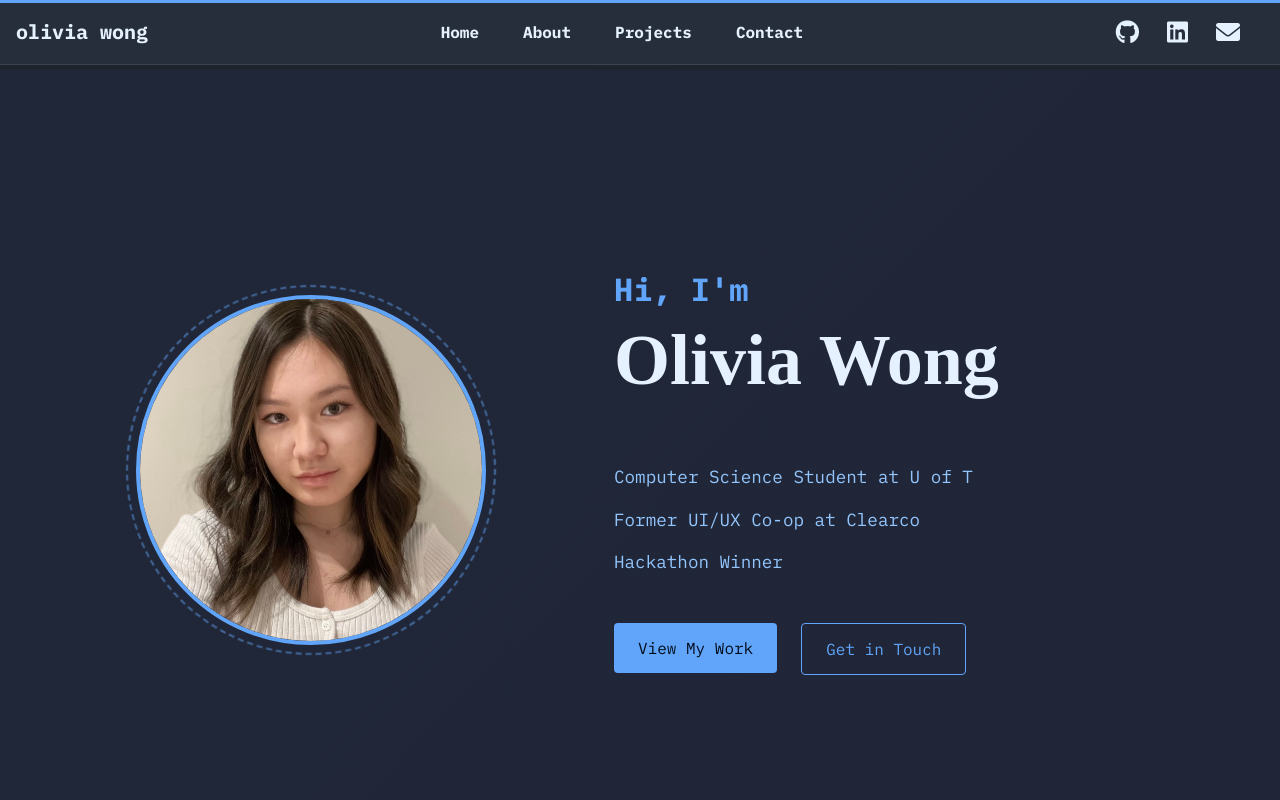
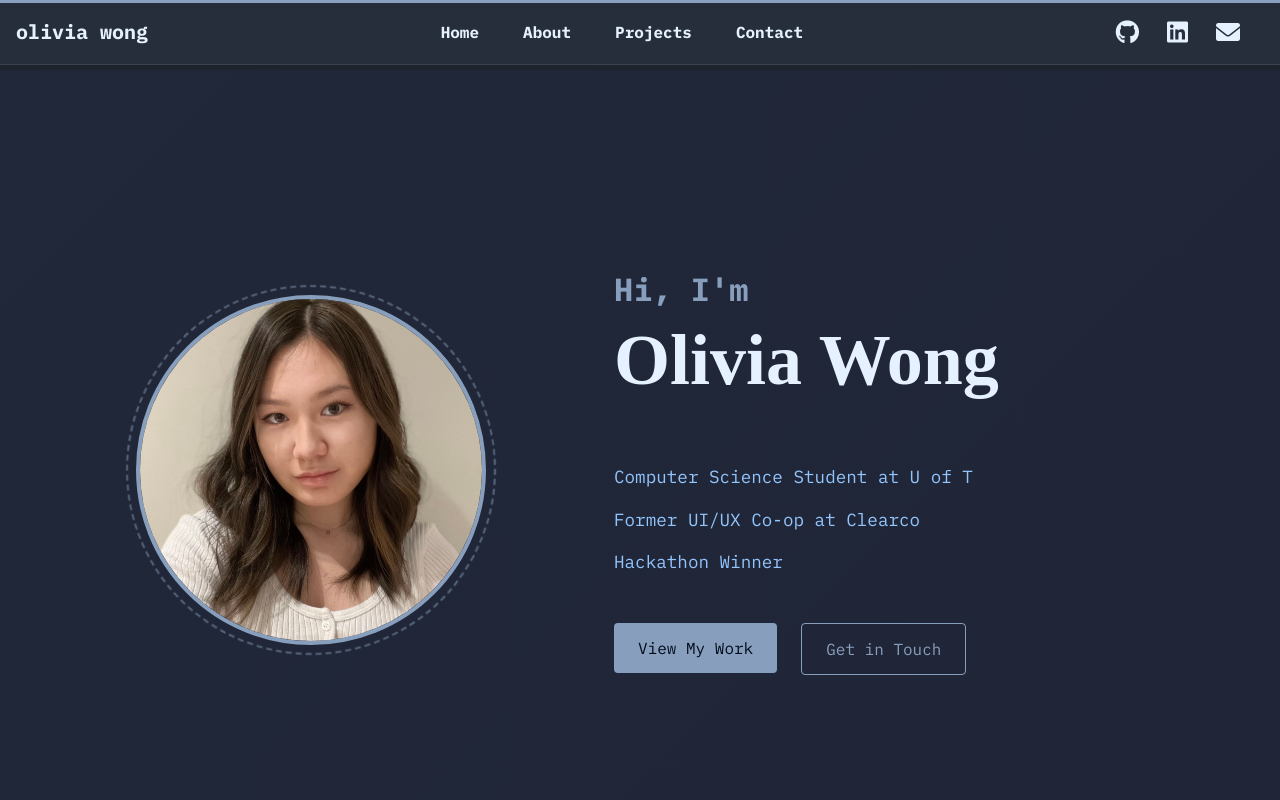
Before and after one commit to oliviaw12/my-personal-website, a Next.js app: page / in a window 1280 px wide. Shown: the top 800 px of the page. Built offline with nearby package versions, Linux system fonts and the light colour scheme; a web font is replaced by a local one.

Commit message:
small edits

```diff
--- a/css/index.module.css
+++ b/css/index.module.css
@@ -12,16 +12,6 @@
   display: flex;
   flex-direction: column;
   width: 100%;
-}
-
-.container.light {
-  background: linear-gradient(135deg, #f9f6f1 0%, #ffffff 100%);
-  color: #1d242e;
-}
-
-.container.synthwave {
-  background: linear-gradient(135deg, #1d242e 0%, #2d3748 100%);
-  color: #e0e7ff;
 }
 
 /* Home Section */
@@ -338,23 +328,6 @@
   line-height: 1.6;
 }
 
-/* Theme Styles */
-.light {
-  --primary-color: #4f46e5;
-  --primary-hover: #4338ca;
-  --text-color: #1f2937;
-  --background: #ffffff;
-  --shadow-color: rgba(79, 70, 229, 0.2);
-}
-
-.synthwave {
-  --primary-color: #ff61d8;
-  --primary-hover: #e455bf;
-  --text-color: #e0e7ff;
-  --background: #1d242e;
-  --shadow-color: rgba(255, 97, 216, 0.2);
-}
-
 /* Responsive Design */
 @media (max-width: 768px) {
   .heroContent {
--- a/css/projects.module.css
+++ b/css/projects.module.css
@@ -22,7 +22,7 @@
 
 /* Updated project card for synthwave theme */
 .projectsSection.synthwave .projectCard {
-  background: #2b3242;
+  background: #202635;
 }
 
 .projectsSection.synthwave .projectCard:hover {
--- a/pages/index.js
+++ b/pages/index.js
@@ -110,7 +110,7 @@ export default function Home() {
         "A game recommending app that suggests Steam games based on community reviews and user preferences.",
       tags: ["Python", "Tkinter"],
       image: "/images/SteamGames.jpeg",
-      github: "https://github.com/oliviaw12/Steam-Games",
+      github: "https://github.com/oliviaw12/Steam-Games-Recommender",
     },
   ];
 
--- a/styles/globals.css
+++ b/styles/globals.css
@@ -5,8 +5,8 @@
 :root {
   --background: #1d242e;
   --text-color: #e6f1ff;
-  --primary-color: #60a5fa;
-  --primary-hover: #3b82f6;
+  --primary-color: #acc9ecbd;
+  --primary-hover: #5b99fd;
   --secondary-color: #112240;
   --accent-color: #93c5fd;
   --navy-light: #112240;
```
